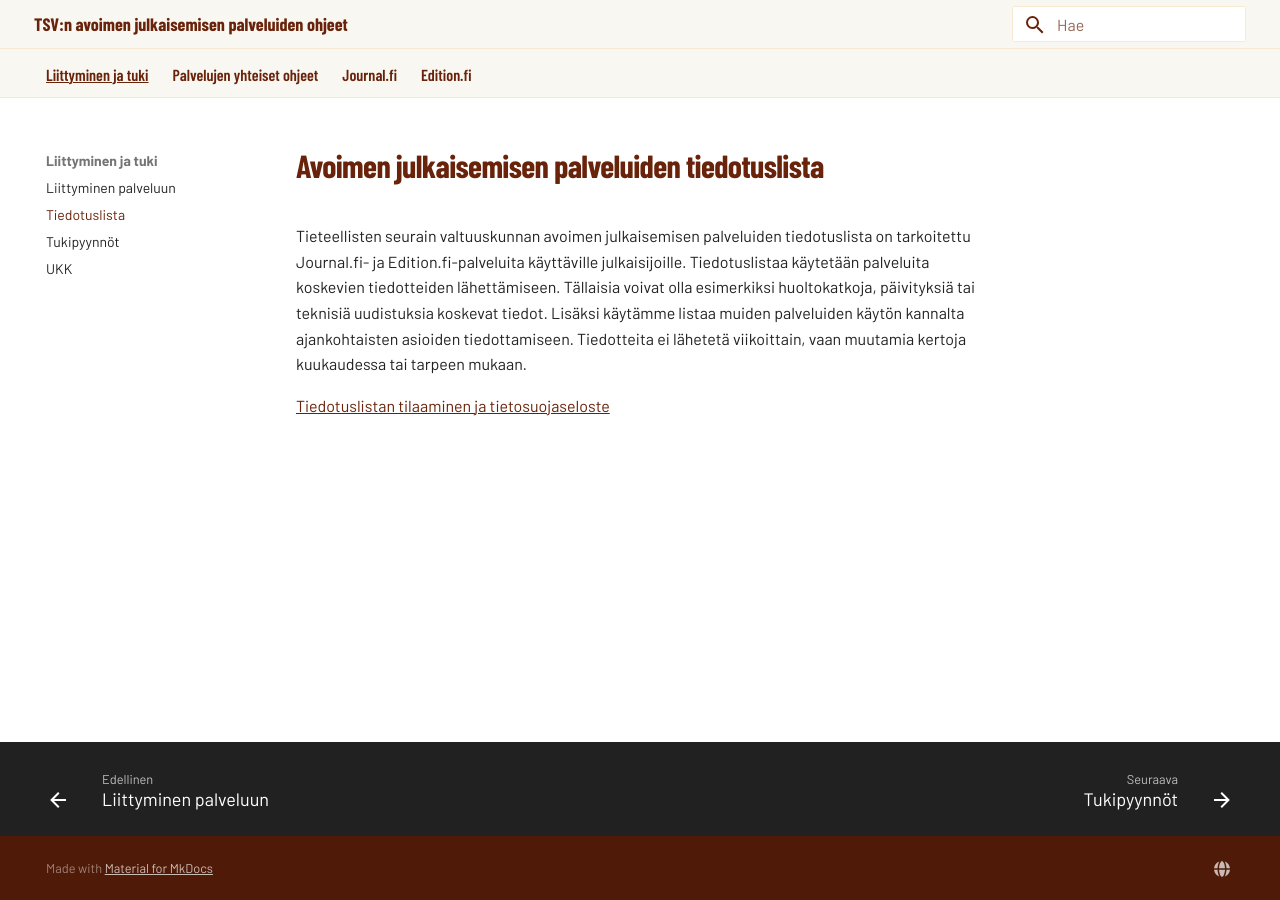
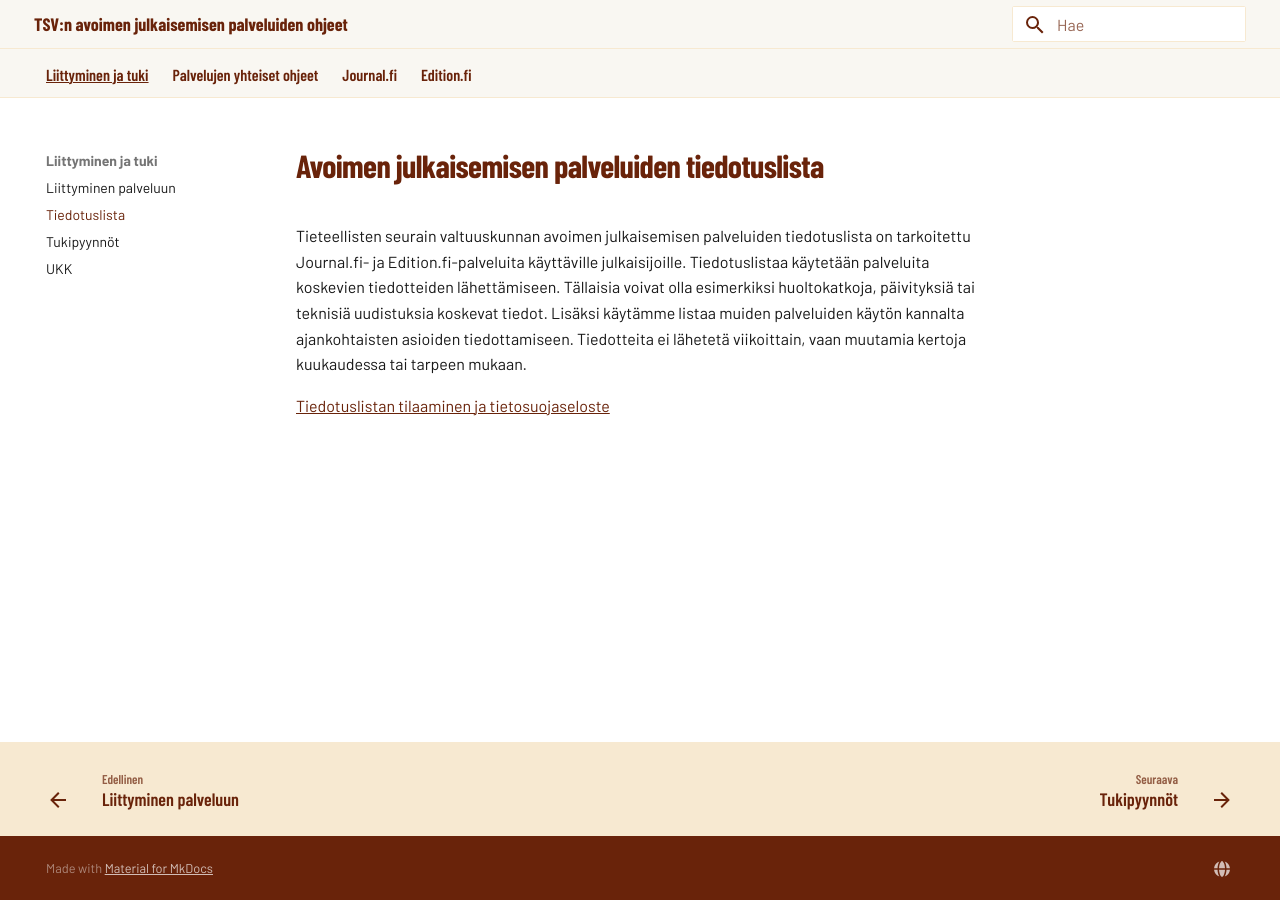
Before and after one commit to tsv-fi/avoimen-julkaisemisen-palveluiden-ohjeet, an MkDocs documentation site: the page built from docs/yleiset/tiedotuslista.md, in a window 1280 px wide. Built offline with MkDocs 1.6.1 and Material for MkDocs 9.7.7, drawn with Linux system fonts in a browser that asks for light colours; some web fonts are replaced.

Commit message:
Change footer style

```diff
--- a/docs/stylesheets/extra.css
+++ b/docs/stylesheets/extra.css
@@ -3,7 +3,8 @@
    otsikot: Barlow Condensed, sitaatit: Labrada. */
 @import url("https://fonts.googleapis.com/css2?family=Barlow:wght@500;600&family=Barlow+Condensed:wght@600;700&family=Labrada:wght@400&display=swap");
 
-:root {
+:root,
+[data-md-color-scheme=default] {
   --tsv-rust: #69230a;
   --tsv-rust-dark: #4f1a07;
   --tsv-cream: #f9f7f2;
@@ -24,7 +25,7 @@
   --md-typeset-a-color: var(--tsv-rust);
 
   --md-footer-bg-color: var(--tsv-rust);
-  --md-footer-bg-color--dark: var(--tsv-rust-dark);
+  --md-footer-bg-color--dark: var(--tsv-rust);
   --md-footer-fg-color: var(--tsv-cream);
 
   --tsv-heading-font: "Barlow Condensed", "Arial Narrow", Helvetica, Arial, sans-serif;
@@ -149,6 +150,19 @@
 }
 
 /* Alatunniste */
+/* Edellinen/seuraava-palkki beigenä, alin kaistale ruosteenruskeana */
+.md-footer {
+  --md-footer-bg-color: var(--tsv-beige);
+}
+.md-footer__inner {
+  --md-footer-fg-color: var(--tsv-rust);
+  --md-footer-fg-color--light: #69230ab3;
+  color: var(--md-footer-fg-color);
+}
 .md-footer-meta {
-  background-color: var(--tsv-rust-dark);
+  background-color: var(--tsv-rust);
 }
+.md-footer__title {
+  font-family: var(--tsv-heading-font);
+  font-weight: 600;
+}
```
